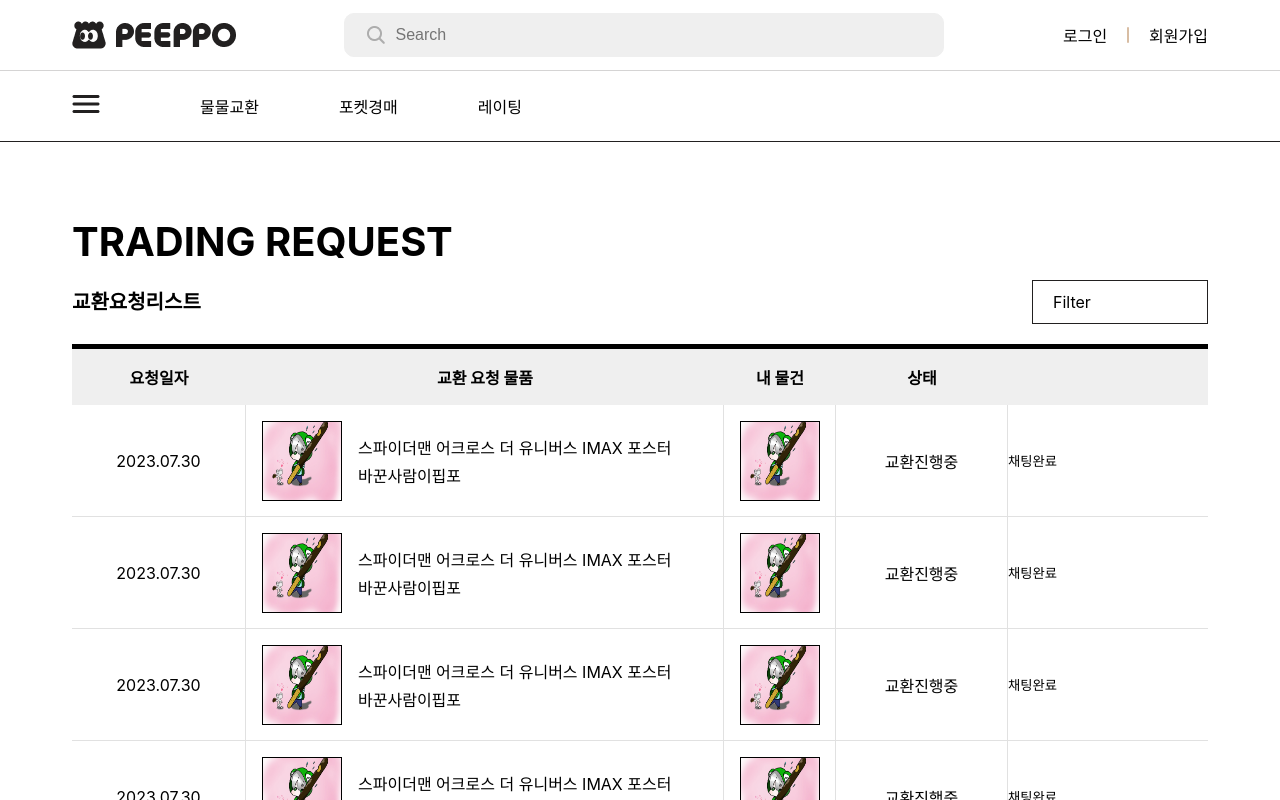
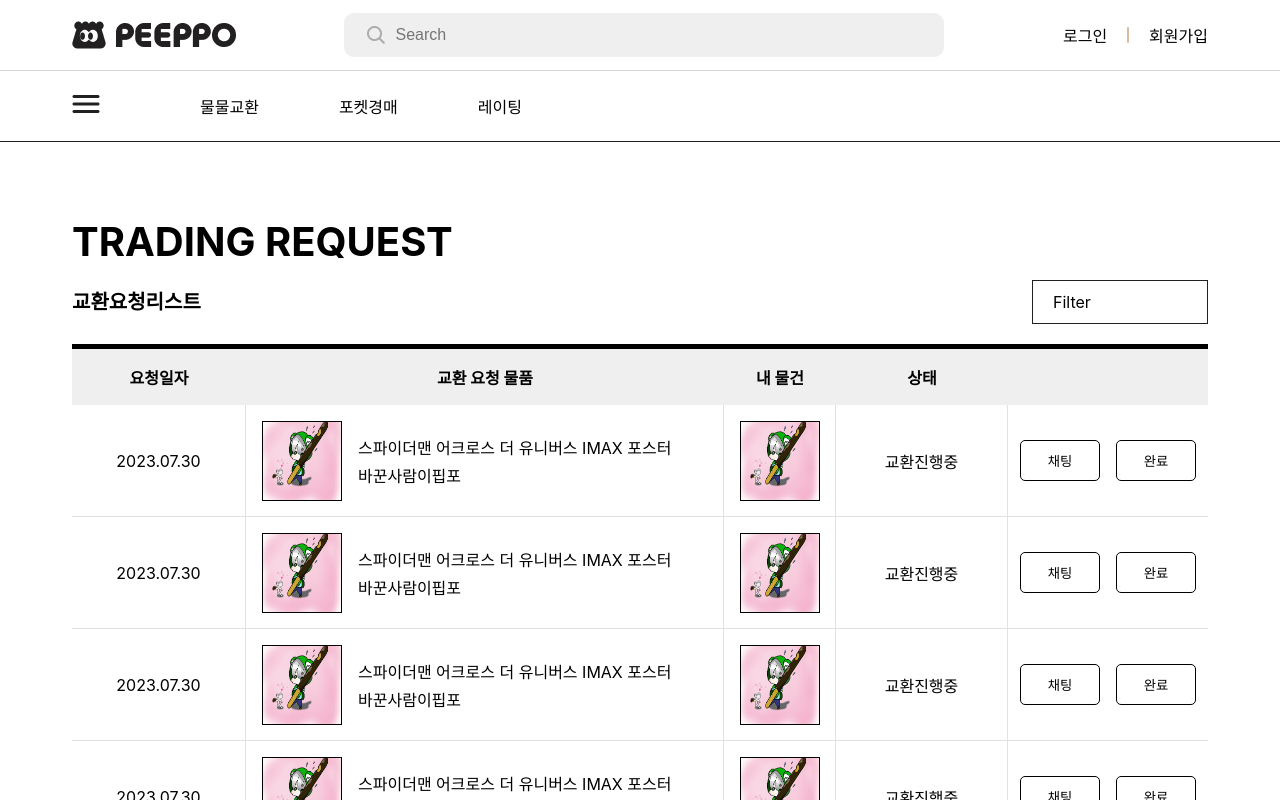
Before and after one commit to ffinal4/front-end, a React (Create React App) app: page /traderequest in a window 1280 px wide. Shown: the top 800 px of the page. Built offline with nearby package versions, Linux system fonts and the light colour scheme; no server answers; a web font is replaced by a local one.

Commit message:
PEEP-32 <Feat : 교환요청리스트 페이지 버튼 추가>

```diff
--- a/src/components/TradeRequestPage/TradeRequestList.tsx
+++ b/src/components/TradeRequestPage/TradeRequestList.tsx
@@ -22,8 +22,10 @@ const TradeRequestList = () => {
           </ImgContainer>
         </MyItemContainer>
         <StateContainer>교환진행중</StateContainer>
-        <button>채팅</button>
-        <button>완료</button>
+        <ButtonContainer>
+          <ChatButton>채팅</ChatButton>
+          <CompleteButton>완료</CompleteButton>
+        </ButtonContainer>
       </RequestContainer>
     </div>
   );
@@ -102,4 +104,26 @@ const StateContainer = styled.div`
   align-items: center;
   justify-content: center;
 `;
+
+const ButtonContainer = styled.div`
+  /* border: 1px solid red; */
+
+  margin: auto;
+`;
+const ChatButton = styled.button`
+  border: 1px solid black;
+  border-radius: 5px;
+  cursor: pointer;
+  width: 80px;
+  padding: 10px 0px;
+  margin-right: 16px;
+`;
+
+const CompleteButton = styled.button`
+  border: 1px solid black;
+  border-radius: 5px;
+  cursor: pointer;
+  width: 80px;
+  padding: 10px 0px;
+`;
 export default TradeRequestList;
```
